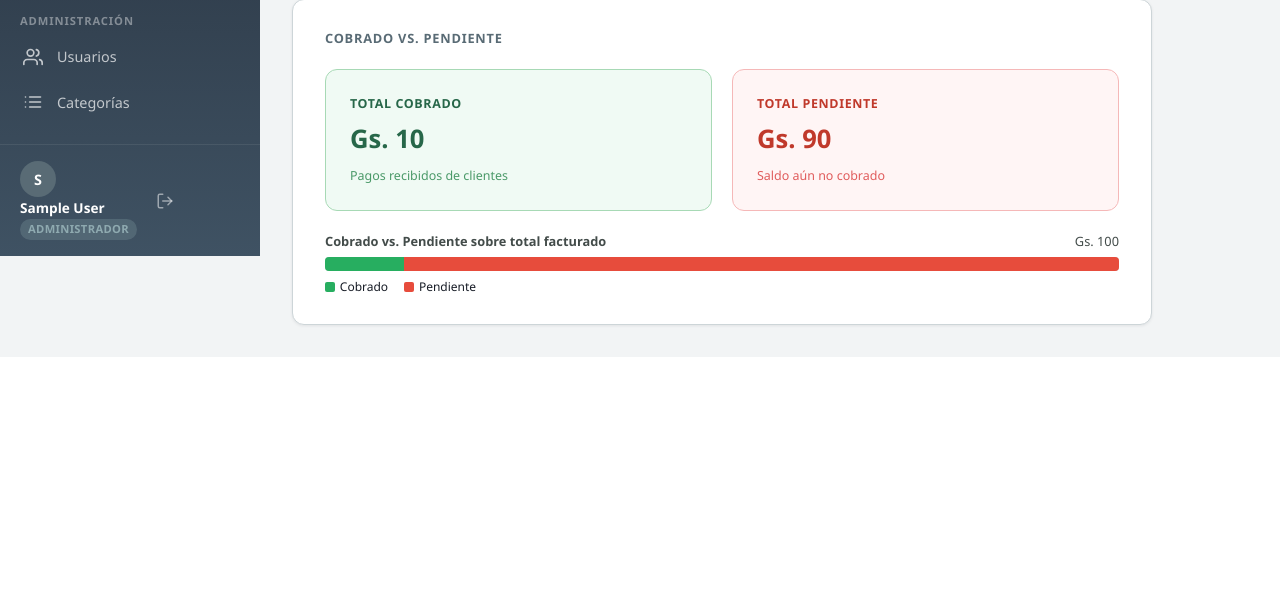
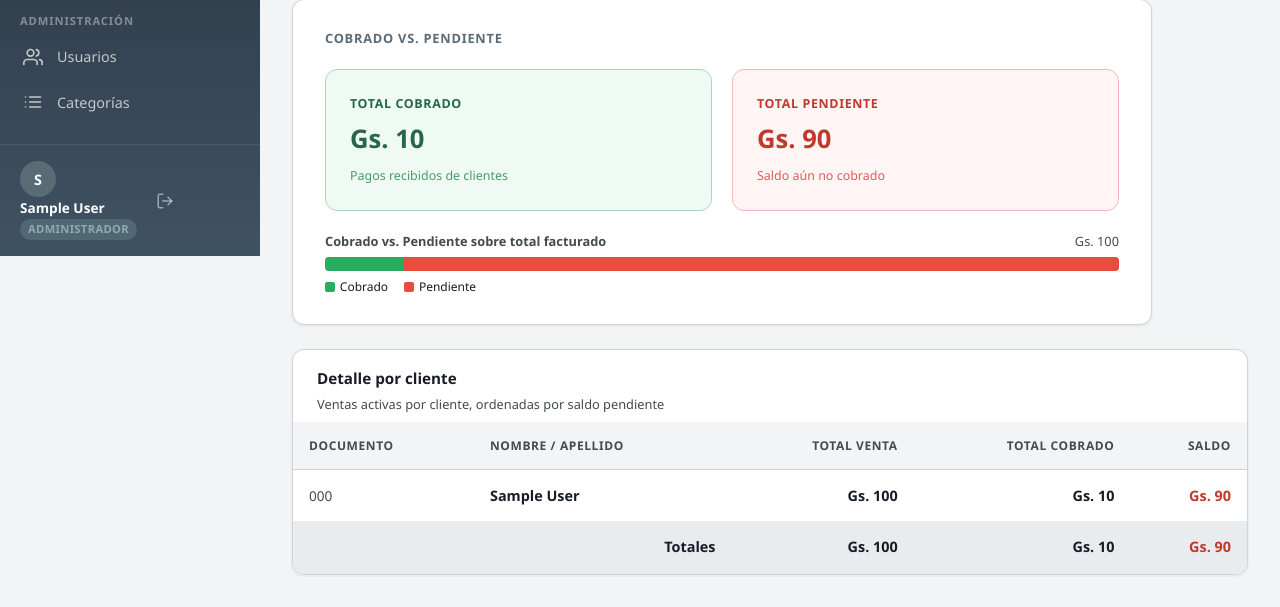
Before and after one commit to fduarte88/c6_addons, a Django app: page /ventas/informes/ in a window 1280 px wide. Shown: the part 544-1151 px from the top of the page. Before the commit the page ends 901 px from the top, so only its background shows below. Run offline with Django 5.2, Linux system fonts and the light colour scheme; a user stored in the database is signed in; tables that the repository leaves empty hold one stand-in row (values such as "Sample post").

Commit message:
Informes: tabla detalle por cliente con Total Venta, Cobrado y Saldo
Co-Authored-By: Claude Sonnet 4.6 <noreply@anthropic.com>

```diff
--- a/sales/views.py
+++ b/sales/views.py
@@ -495,15 +495,35 @@ def reports(request):
 
     # ── Ventas (sin canceladas) ───────────────────────────────────────────
     sales_qs       = Sale.objects.exclude(status=Sale.STATUS_CANCELLED) \
+                                 .select_related('customer') \
                                  .prefetch_related('items', 'payments')
     total_ventas   = sum(s.total      for s in sales_qs)
     total_cobrado  = sum(s.total_paid for s in sales_qs)
     total_pendiente= sum(s.balance    for s in sales_qs)
+
+    # ── Detalle por cliente ───────────────────────────────────────────────
+    customer_map = {}
+    for s in sales_qs:
+        c = s.customer
+        if c.pk not in customer_map:
+            customer_map[c.pk] = {
+                'doc':      c.doc_number,
+                'name':     c.full_name,
+                'ventas':   0,
+                'cobrado':  0,
+                'saldo':    0,
+            }
+        customer_map[c.pk]['ventas']  += s.total
+        customer_map[c.pk]['cobrado'] += s.total_paid
+        customer_map[c.pk]['saldo']   += s.balance
+
+    customer_rows = sorted(customer_map.values(), key=lambda r: r['saldo'], reverse=True)
 
     context = {
         'total_compras':    total_compras,
         'total_ventas':     total_ventas,
         'total_cobrado':    total_cobrado,
         'total_pendiente':  total_pendiente,
+        'customer_rows':    customer_rows,
     }
     return render(request, 'sales/reports.html', context)
--- a/templates/sales/reports.html
+++ b/templates/sales/reports.html
@@ -107,4 +107,44 @@
     </div>
 </div>
 
+<!-- Detalle por cliente -->
+<div class="table-card" style="margin-top:1.5rem;">
+    <div style="padding:1rem 1.5rem .5rem;">
+        <h3 style="font-size:.95rem;font-weight:700;color:var(--sea-navy);margin:0;">Detalle por cliente</h3>
+        <p style="font-size:.8rem;color:var(--text-muted);margin:.2rem 0 0;">Ventas activas por cliente, ordenadas por saldo pendiente</p>
+    </div>
+    <table class="data-table">
+        <thead>
+            <tr>
+                <th>Documento</th>
+                <th>Nombre / Apellido</th>
+                <th style="text-align:right;">Total Venta</th>
+                <th style="text-align:right;">Total Cobrado</th>
+                <th style="text-align:right;">Saldo</th>
+            </tr>
+        </thead>
+        <tbody>
+            {% for row in customer_rows %}
+            <tr>
+                <td style="color:var(--text-muted);font-size:.85rem;">{{ row.doc }}</td>
+                <td style="font-weight:600;">{{ row.name }}</td>
+                <td class="col-price" style="text-align:right;">{{ row.ventas|gs }}</td>
+                <td class="col-price" style="text-align:right;">{{ row.cobrado|gs }}</td>
+                <td class="col-price" style="text-align:right;{% if row.saldo > 0 %}color:#c0392b;font-weight:700;{% endif %}">{{ row.saldo|gs }}</td>
+            </tr>
+            {% empty %}
+            <tr><td colspan="5" class="table-empty">No hay datos de clientes.</td></tr>
+            {% endfor %}
+        </tbody>
+        <tfoot>
+            <tr style="background:var(--surface-dark);font-weight:700;">
+                <td colspan="2" style="padding:.65rem 1rem;text-align:right;">Totales</td>
+                <td class="col-price" style="text-align:right;">{{ total_ventas|gs }}</td>
+                <td class="col-price" style="text-align:right;">{{ total_cobrado|gs }}</td>
+                <td class="col-price" style="text-align:right;{% if total_pendiente > 0 %}color:#c0392b;{% endif %}">{{ total_pendiente|gs }}</td>
+            </tr>
+        </tfoot>
+    </table>
+</div>
+
 {% endblock %}
```
